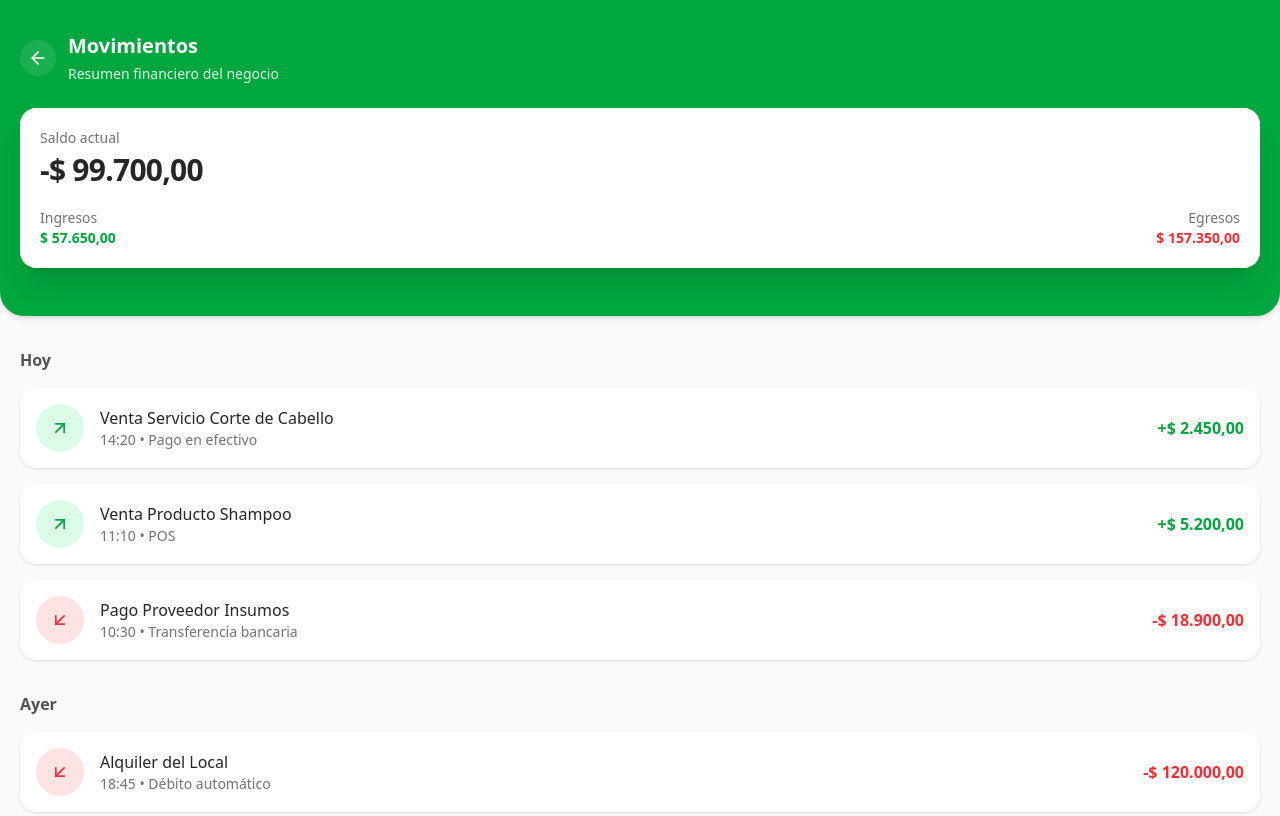
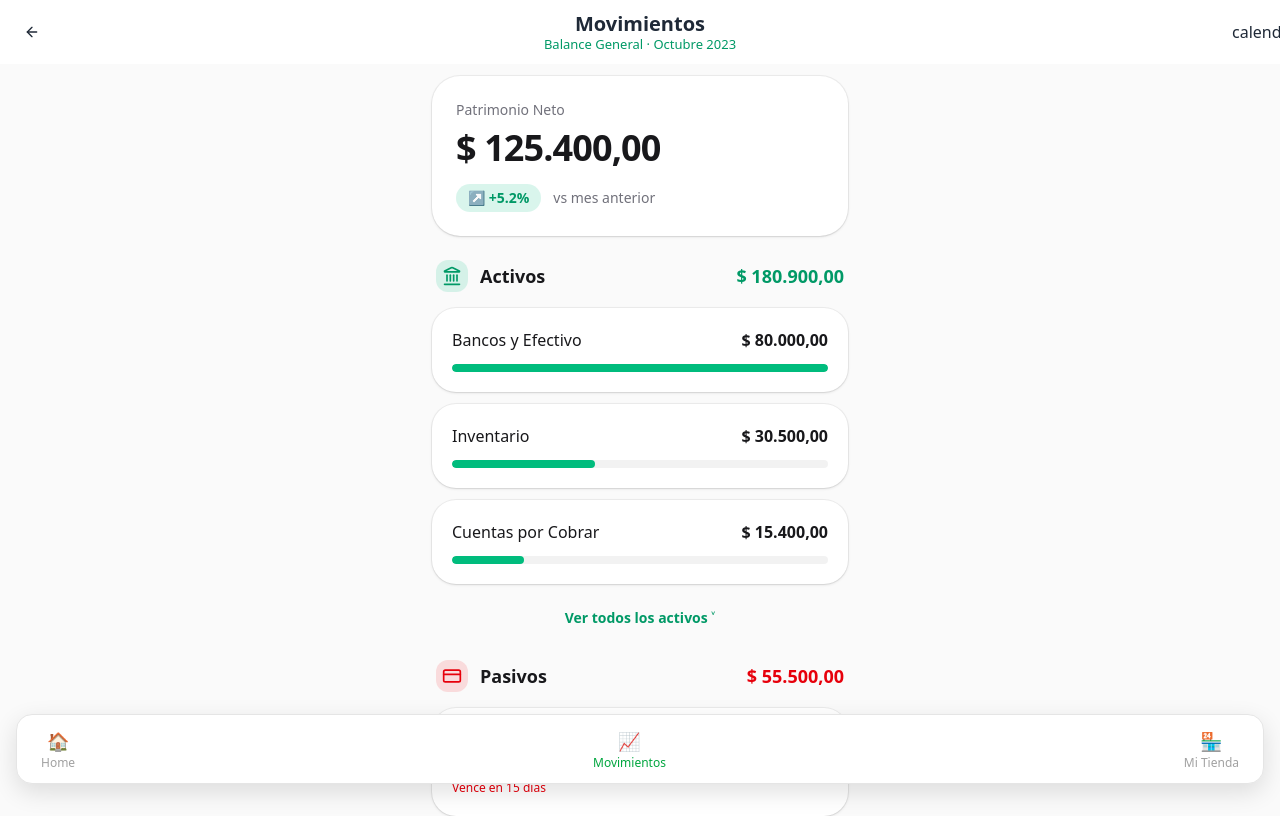
Before and after one commit to SantiagoAranda/Plataforma-de-Gesti-n-Comercial-con-Interfaz-Conversacional-y-Financiera, a Next.js app in the folder frontend/: page /movimientos in a window 1280 px wide. Shown: the top 816 px of the page. Built offline with nearby package versions, Linux system fonts and the light colour scheme.

Commit message:
Se modifico la UI de movimientos

```diff
--- a/frontend/app/(app)/movimientos/page.tsx
+++ b/frontend/app/(app)/movimientos/page.tsx
@@ -1,205 +1,480 @@
+// "use client";
+
+// import { useRouter } from "next/navigation";
+// import { ArrowUpRight, ArrowDownLeft, ArrowLeft } from "lucide-react";
+
+// const movements = [
+//   {
+//     id: 1,
+//     title: "Venta Servicio Corte de Cabello",
+//     subtitle: "14:20 • Pago en efectivo",
+//     amount: 2450,
+//     type: "income",
+//     dateGroup: "Hoy",
+//   },
+//   {
+//     id: 2,
+//     title: "Venta Producto Shampoo",
+//     subtitle: "11:10 • POS",
+//     amount: 5200,
+//     type: "income",
+//     dateGroup: "Hoy",
+//   },
+//   {
+//     id: 3,
+//     title: "Pago Proveedor Insumos",
+//     subtitle: "10:30 • Transferencia bancaria",
+//     amount: -18900,
+//     type: "expense",
+//     dateGroup: "Hoy",
+//   },
+//   {
+//     id: 4,
+//     title: "Alquiler del Local",
+//     subtitle: "18:45 • Débito automático",
+//     amount: -120000,
+//     type: "expense",
+//     dateGroup: "Ayer",
+//   },
+//   {
+//     id: 5,
+//     title: "Depósito Cliente Reserva",
+//     subtitle: "09:15 • Transferencia",
+//     amount: 50000,
+//     type: "income",
+//     dateGroup: "Ayer",
+//   },
+//   {
+//     id: 6,
+//     title: "Servicio Luz",
+//     subtitle: "08:00 • Factura mensual",
+//     amount: -18450,
+//     type: "expense",
+//     dateGroup: "Ayer",
+//   },
+// ];
+
+// export default function MovimientosPage() {
+//   const router = useRouter();
+
+//   const grouped = movements.reduce((acc: any, item) => {
+//     if (!acc[item.dateGroup]) acc[item.dateGroup] = [];
+//     acc[item.dateGroup].push(item);
+//     return acc;
+//   }, {});
+
+//   const totalIncome = movements
+//     .filter((m) => m.amount > 0)
+//     .reduce((sum, m) => sum + m.amount, 0);
+
+//   const totalExpense = movements
+//     .filter((m) => m.amount < 0)
+//     .reduce((sum, m) => sum + m.amount, 0);
+
+//   const balance = totalIncome + totalExpense;
+
+//   const formatCurrency = (value: number) =>
+//     value.toLocaleString("es-AR", {
+//       style: "currency",
+//       currency: "ARS",
+//     });
+
+//   return (
+//     <div className="min-h-screen bg-neutral-50 pb-12">
+
+//       {/* HEADER */}
+//       <div className="bg-green-600 px-5 pt-8 pb-12 text-white rounded-b-3xl shadow-md animate-fade-in">
+
+//         {/* TOP BAR CON BOTÓN BACK */}
+//         <div className="flex items-center gap-3">
+//           <button
+//             onClick={() => router.back()}
+//             className="p-2 rounded-full bg-white/10 hover:bg-white/20 active:scale-95 transition-all duration-200"
+//           >
+//             <ArrowLeft className="w-5 h-5" />
+//           </button>
+
+//           <div>
+//             <h1 className="text-xl font-semibold">Movimientos</h1>
+//             <p className="text-sm text-green-100 mt-1">
+//               Resumen financiero del negocio
+//             </p>
+//           </div>
+//         </div>
+
+//         {/* BLOQUE RESUMEN */}
+//         <div className="mt-6 bg-white text-neutral-800 rounded-2xl p-5 shadow-xl transition-all duration-300 hover:shadow-2xl animate-fade-in-delay">
+//           <p className="text-sm text-neutral-500">Saldo actual</p>
+
+//           <p className="text-3xl font-bold mt-1 tracking-tight">
+//             {formatCurrency(balance)}
+//           </p>
+
+//           <div className="flex justify-between mt-5 text-sm">
+//             <div className="transition-transform duration-200 hover:scale-105">
+//               <p className="text-neutral-500">Ingresos</p>
+//               <p className="text-green-600 font-semibold">
+//                 {formatCurrency(totalIncome)}
+//               </p>
+//             </div>
+
+//             <div className="text-right transition-transform duration-200 hover:scale-105">
+//               <p className="text-neutral-500">Egresos</p>
+//               <p className="text-red-500 font-semibold">
+//                 {formatCurrency(Math.abs(totalExpense))}
+//               </p>
+//             </div>
+//           </div>
+//         </div>
+//       </div>
+
+//       {/* LISTADO */}
+//       <div className="px-5 mt-8 space-y-8 animate-fade-in-delay">
+//         {Object.entries(grouped).map(([group, items]: any) => (
+//           <div key={group}>
+//             <h2 className="text-neutral-600 font-semibold mb-4">
+//               {group}
+//             </h2>
+
+//             <div className="space-y-4">
+//               {items.map((item: any) => (
+//                 <div
+//                   key={item.id}
+//                   className="
+//                     bg-white
+//                     rounded-2xl
+//                     p-4
+//                     flex
+//                     items-center
+//                     justify-between
+//                     shadow-sm
+//                     transition-all
+//                     duration-200
+//                     hover:shadow-lg
+//                     active:scale-[0.98]
+//                     cursor-pointer
+//                   "
+//                 >
+//                   <div className="flex items-center gap-4">
+//                     <div
+//                       className={`
+//                         w-12 h-12
+//                         rounded-full
+//                         flex items-center justify-center
+//                         transition-colors duration-200
+//                         ${item.amount > 0
+//                           ? "bg-green-100 hover:bg-green-200"
+//                           : "bg-red-100 hover:bg-red-200"}
+//                       `}
+//                     >
+//                       {item.amount > 0 ? (
+//                         <ArrowUpRight className="text-green-600 w-5 h-5" />
+//                       ) : (
+//                         <ArrowDownLeft className="text-red-500 w-5 h-5" />
+//                       )}
+//                     </div>
+
+//                     <div>
+//                       <p className="font-medium text-neutral-800">
+//                         {item.title}
+//                       </p>
+//                       <p className="text-sm text-neutral-500">
+//                         {item.subtitle}
+//                       </p>
+//                     </div>
+//                   </div>
+
+//                   <div
+//                     className={`font-semibold text-base ${
+//                       item.amount > 0
+//                         ? "text-green-600"
+//                         : "text-red-500"
+//                     }`}
+//                   >
+//                     {item.amount > 0 ? "+" : "-"}
+//                     {formatCurrency(Math.abs(item.amount))}
+//                   </div>
+//                 </div>
+//               ))}
+//             </div>
+//           </div>
+//         ))}
+//       </div>
+//     </div>
+//   );
+// }
+
+// app/(app)/movimientos/page.tsx
+// app/(app)/movimientos/page.tsx
 "use client";
 
-import { useRouter } from "next/navigation";
-import { ArrowUpRight, ArrowDownLeft, ArrowLeft } from "lucide-react";
+import { useEffect, useMemo, useState } from "react";
+import { Landmark, CreditCard } from "lucide-react";
 
-const movements = [
-  {
-    id: 1,
-    title: "Venta Servicio Corte de Cabello",
-    subtitle: "14:20 • Pago en efectivo",
-    amount: 2450,
-    type: "income",
-    dateGroup: "Hoy",
-  },
-  {
-    id: 2,
-    title: "Venta Producto Shampoo",
-    subtitle: "11:10 • POS",
-    amount: 5200,
-    type: "income",
-    dateGroup: "Hoy",
-  },
-  {
-    id: 3,
-    title: "Pago Proveedor Insumos",
-    subtitle: "10:30 • Transferencia bancaria",
-    amount: -18900,
-    type: "expense",
-    dateGroup: "Hoy",
-  },
-  {
-    id: 4,
-    title: "Alquiler del Local",
-    subtitle: "18:45 • Débito automático",
-    amount: -120000,
-    type: "expense",
-    dateGroup: "Ayer",
-  },
-  {
-    id: 5,
-    title: "Depósito Cliente Reserva",
-    subtitle: "09:15 • Transferencia",
-    amount: 50000,
-    type: "income",
-    dateGroup: "Ayer",
-  },
-  {
-    id: 6,
-    title: "Servicio Luz",
-    subtitle: "08:00 • Factura mensual",
-    amount: -18450,
-    type: "expense",
-    dateGroup: "Ayer",
-  },
-];
+// TODO: ajustá estas rutas a tu proyecto
+import AppHeader from "@/src/components/layout/AppHeader";
+import BottomNavbar from "@/src/components/layout/BottomNav";
 
-export default function MovimientosPage() {
-  const router = useRouter();
+type BalanceItem = {
+  label: string;
+  amount: number;
+  tone?: "green" | "red" | "orange";
+  note?: string;
+};
 
-  const grouped = movements.reduce((acc: any, item) => {
-    if (!acc[item.dateGroup]) acc[item.dateGroup] = [];
-    acc[item.dateGroup].push(item);
-    return acc;
-  }, {});
+function formatMoney(n: number) {
+  return n.toLocaleString("es-AR", { style: "currency", currency: "ARS" });
+}
 
-  const totalIncome = movements
-    .filter((m) => m.amount > 0)
-    .reduce((sum, m) => sum + m.amount, 0);
+function cn(...xs: Array<string | false | null | undefined>) {
+  return xs.filter(Boolean).join(" ");
+}
 
-  const totalExpense = movements
-    .filter((m) => m.amount < 0)
-    .reduce((sum, m) => sum + m.amount, 0);
+function Progress({
+  value, // 0..1
+  tone = "green",
+  animate = false,
+  delayMs = 0,
+}: {
+  value: number;
+  tone?: "green" | "red" | "orange";
+  animate?: boolean;
+  delayMs?: number;
+}) {
+  const bar = cn(
+    "h-2 rounded-full",
+    tone === "green" && "bg-emerald-500",
+    tone === "red" && "bg-red-500",
+    tone === "orange" && "bg-orange-500"
+  );
 
-  const balance = totalIncome + totalExpense;
-
-  const formatCurrency = (value: number) =>
-    value.toLocaleString("es-AR", {
-      style: "currency",
-      currency: "ARS",
-    });
+  // Cuando animate=false => se muestra instantáneo (útil para SSR o tests)
+  // Cuando animate=true => arranca en 0 y transiciona al valor
+  const width = `${Math.max(0, Math.min(1, value)) * 100}%`;
 
   return (
-    <div className="min-h-screen bg-neutral-50 pb-12">
+    <div className="h-2 w-full rounded-full bg-black/5 overflow-hidden">
+      <div
+        className={cn(
+          bar,
+          "will-change-[width]",
+          animate ? "transition-[width] duration-700 ease-out" : ""
+        )}
+        style={{
+          width: animate ? width : width,
+          transitionDelay: animate ? `${delayMs}ms` : undefined,
+        }}
+      />
+    </div>
+  );
+}
 
-      {/* HEADER */}
-      <div className="bg-green-600 px-5 pt-8 pb-12 text-white rounded-b-3xl shadow-md animate-fade-in">
-
-        {/* TOP BAR CON BOTÓN BACK */}
-        <div className="flex items-center gap-3">
-          <button
-            onClick={() => router.back()}
-            className="p-2 rounded-full bg-white/10 hover:bg-white/20 active:scale-95 transition-all duration-200"
-          >
-            <ArrowLeft className="w-5 h-5" />
-          </button>
-
-          <div>
-            <h1 className="text-xl font-semibold">Movimientos</h1>
-            <p className="text-sm text-green-100 mt-1">
-              Resumen financiero del negocio
-            </p>
-          </div>
+function SectionHeader({
+  tone,
+  title,
+  total,
+  icon,
+}: {
+  tone: "green" | "red";
+  title: string;
+  total: number;
+  icon: React.ReactNode;
+}) {
+  return (
+    <div className="flex items-center justify-between px-1">
+      <div className="flex items-center gap-3">
+        <div
+          className={cn(
+            "grid h-8 w-8 place-items-center rounded-xl",
+            tone === "green"
+              ? "bg-emerald-500/15 text-emerald-600"
+              : "bg-red-500/15 text-red-600"
+          )}
+        >
+          {icon}
         </div>
-
-        {/* BLOQUE RESUMEN */}
-        <div className="mt-6 bg-white text-neutral-800 rounded-2xl p-5 shadow-xl transition-all duration-300 hover:shadow-2xl animate-fade-in-delay">
-          <p className="text-sm text-neutral-500">Saldo actual</p>
-
-          <p className="text-3xl font-bold mt-1 tracking-tight">
-            {formatCurrency(balance)}
-          </p>
-
-          <div className="flex justify-between mt-5 text-sm">
-            <div className="transition-transform duration-200 hover:scale-105">
-              <p className="text-neutral-500">Ingresos</p>
-              <p className="text-green-600 font-semibold">
-                {formatCurrency(totalIncome)}
-              </p>
-            </div>
-
-            <div className="text-right transition-transform duration-200 hover:scale-105">
-              <p className="text-neutral-500">Egresos</p>
-              <p className="text-red-500 font-semibold">
-                {formatCurrency(Math.abs(totalExpense))}
-              </p>
-            </div>
-          </div>
-        </div>
+        <div className="text-lg font-semibold text-zinc-900">{title}</div>
       </div>
 
-      {/* LISTADO */}
-      <div className="px-5 mt-8 space-y-8 animate-fade-in-delay">
-        {Object.entries(grouped).map(([group, items]: any) => (
-          <div key={group}>
-            <h2 className="text-neutral-600 font-semibold mb-4">
-              {group}
-            </h2>
-
-            <div className="space-y-4">
-              {items.map((item: any) => (
-                <div
-                  key={item.id}
-                  className="
-                    bg-white
-                    rounded-2xl
-                    p-4
-                    flex
-                    items-center
-                    justify-between
-                    shadow-sm
-                    transition-all
-                    duration-200
-                    hover:shadow-lg
-                    active:scale-[0.98]
-                    cursor-pointer
-                  "
-                >
-                  <div className="flex items-center gap-4">
-                    <div
-                      className={`
-                        w-12 h-12
-                        rounded-full
-                        flex items-center justify-center
-                        transition-colors duration-200
-                        ${item.amount > 0
-                          ? "bg-green-100 hover:bg-green-200"
-                          : "bg-red-100 hover:bg-red-200"}
-                      `}
-                    >
-                      {item.amount > 0 ? (
-                        <ArrowUpRight className="text-green-600 w-5 h-5" />
-                      ) : (
-                        <ArrowDownLeft className="text-red-500 w-5 h-5" />
-                      )}
-                    </div>
-
-                    <div>
-                      <p className="font-medium text-neutral-800">
-                        {item.title}
-                      </p>
-                      <p className="text-sm text-neutral-500">
-                        {item.subtitle}
-                      </p>
-                    </div>
-                  </div>
-
-                  <div
-                    className={`font-semibold text-base ${
-                      item.amount > 0
-                        ? "text-green-600"
-                        : "text-red-500"
-                    }`}
-                  >
-                    {item.amount > 0 ? "+" : "-"}
-                    {formatCurrency(Math.abs(item.amount))}
-                  </div>
-                </div>
-              ))}
-            </div>
-          </div>
-        ))}
+      <div
+        className={cn(
+          "text-lg font-semibold",
+          tone === "green" ? "text-emerald-600" : "text-red-600"
+        )}
+      >
+        {formatMoney(total)}
       </div>
     </div>
   );
 }
+
+function RowCard({
+  label,
+  amount,
+  tone = "green",
+  note,
+  progress,
+  animate,
+  delayMs,
+}: {
+  label: string;
+  amount: number;
+  tone?: "green" | "red" | "orange";
+  note?: string;
+  progress: number; // 0..1
+  animate: boolean;
+  delayMs: number;
+}) {
+  const noteColor =
+    tone === "green"
+      ? "text-emerald-600"
+      : tone === "red"
+      ? "text-red-600"
+      : "text-orange-600";
+
+  return (
+    <div className="rounded-3xl bg-white shadow-sm ring-1 ring-black/5">
+      <div className="flex items-center justify-between px-5 pt-5">
+        <div className="text-base font-medium text-zinc-900">{label}</div>
+        <div className="text-base font-semibold text-zinc-900">
+          {formatMoney(amount)}
+        </div>
+      </div>
+
+      <div className="px-5 pb-5 pt-3">
+        <Progress
+          value={progress}
+          tone={tone}
+          animate={animate}
+          delayMs={delayMs}
+        />
+        {note ? (
+          <div className={cn("mt-2 text-xs font-medium", noteColor)}>{note}</div>
+        ) : null}
+      </div>
+    </div>
+  );
+}
+
+export default function MovimientosPage() {
+  // Datos demo (reemplazá con tu fuente real)
+  const periodo = "Octubre 2023";
+  const patrimonio = 125_400;
+  const variacionMensual = 0.052;
+
+  const activosTotal = 180_900;
+  const pasivosTotal = 55_500;
+
+  const activos: BalanceItem[] = [
+    { label: "Bancos y Efectivo", amount: 80_000 },
+    { label: "Inventario", amount: 30_500 },
+    { label: "Cuentas por Cobrar", amount: 15_400 },
+  ];
+
+  const pasivos: BalanceItem[] = [
+    { label: "Cuentas por Pagar", amount: 12_000, tone: "red", note: "Vence en 15 días" },
+    { label: "Préstamos Bancarios", amount: 35_000, tone: "orange", note: "Largo plazo" },
+    { label: "Impuestos", amount: 8_500, tone: "red" },
+  ];
+
+  const maxActivo = useMemo(() => Math.max(...activos.map((x) => x.amount), 1), [activos]);
+  const maxPasivo = useMemo(() => Math.max(...pasivos.map((x) => x.amount), 1), [pasivos]);
+
+  // Animación on-mount
+  const [animateBars, setAnimateBars] = useState(false);
+
+  useEffect(() => {
+    // 1 frame para que el DOM pinte en 0, y luego transicione
+    const t = requestAnimationFrame(() => setAnimateBars(true));
+    return () => cancelAnimationFrame(t);
+  }, []);
+
+  return (
+    <div className="min-h-dvh bg-zinc-50">
+      {/* AppHeader (fijo arriba) */}
+      <AppHeader
+        title="Movimientos"
+        subtitle={`Balance General · ${periodo}`}
+        showBack={true}
+        rightIcon="calendar" // ajustá a tu API real
+      />
+
+      {/* Contenido: dejá padding inferior para que no lo tape el bottom nav */}
+      <main className="mx-auto max-w-md px-4 pb-28 pt-3">
+        {/* Patrimonio Card */}
+        <div className="rounded-[28px] bg-white p-6 shadow-sm ring-1 ring-black/5">
+          <div className="text-sm font-medium text-zinc-500">Patrimonio Neto</div>
+          <div className="mt-2 text-4xl font-semibold tracking-tight text-zinc-900">
+            {formatMoney(patrimonio)}
+          </div>
+
+          <div className="mt-4 flex items-center gap-3">
+            <div className="rounded-full bg-emerald-500/15 px-3 py-1 text-sm font-semibold text-emerald-600">
+              ↗ +{(variacionMensual * 100).toFixed(1)}%
+            </div>
+            <div className="text-sm text-zinc-500">vs mes anterior</div>
+          </div>
+        </div>
+
+        {/* Activos */}
+        <div className="mt-6 space-y-4">
+          <SectionHeader
+            tone="green"
+            title="Activos"
+            total={activosTotal}
+            icon={<Landmark className="h-5 w-5" />}
+          />
+
+          <div className="space-y-3">
+            {activos.map((x, idx) => (
+              <RowCard
+                key={x.label}
+                label={x.label}
+                amount={x.amount}
+                tone="green"
+                progress={animateBars ? x.amount / maxActivo : 0}
+                animate={true}
+                delayMs={idx * 90}
+              />
+            ))}
+          </div>
+
+          <button
+            type="button"
+            className="w-full py-2 text-center text-sm font-semibold text-emerald-600"
+          >
+            Ver todos los activos ˅
+          </button>
+        </div>
+
+        {/* Pasivos */}
+        <div className="mt-6 space-y-4">
+          <SectionHeader
+            tone="red"
+            title="Pasivos"
+            total={pasivosTotal}
+            icon={<CreditCard className="h-5 w-5" />}
+          />
+
+          <div className="space-y-3">
+            {pasivos.map((x, idx) => (
+              <RowCard
+                key={x.label}
+                label={x.label}
+                amount={x.amount}
+                tone={x.tone ?? "red"}
+                note={x.note}
+                progress={animateBars ? x.amount / maxPasivo : 0}
+                animate={true}
+                delayMs={idx * 90}
+              />
+            ))}
+          </div>
+        </div>
+      </main>
+
+      {/* BottomNavbar (fijo abajo) */}
+      <BottomNavbar active="movimientos" />
+    </div>
+  );
+}
```
